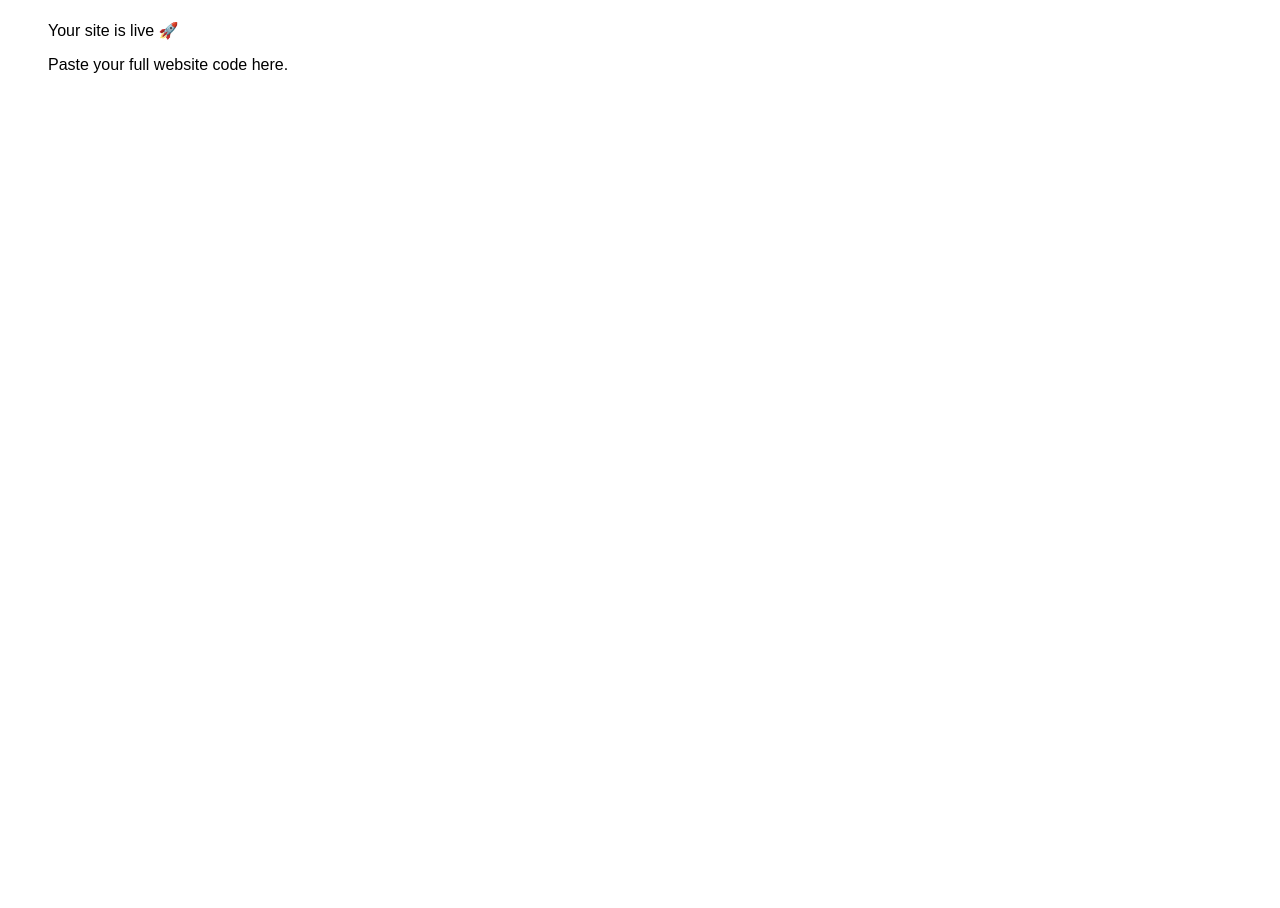
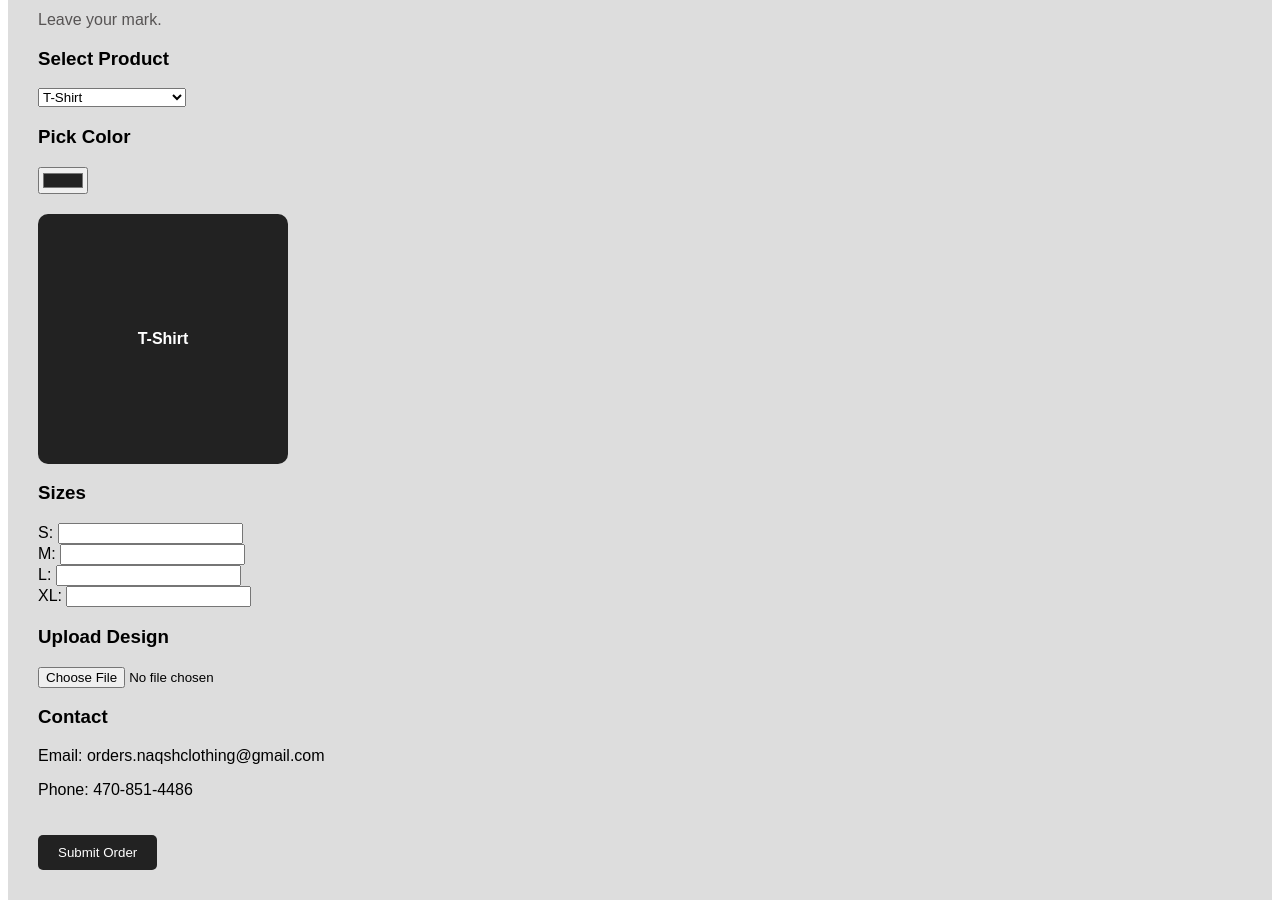
Before and after one commit to NAQSHClothing/NAQSH-Website, a React (Vite) app: page / in a window 1280 px wide. Shown: the part 107-1015 px from the top of the page. Before the commit the page ends 800 px from the top, so only its background shows below. Built offline with nearby package versions, Linux system fonts and the light colour scheme.

Commit message:
Update App.jsx

```diff
--- a/src/App.jsx
+++ b/src/App.jsx
@@ -1,13 +1,112 @@
-import React from "react";
+import React, { useState } from "react";
 
-function NaqshClothingCustomizer() {
+const PRODUCTS = [
+  "T-Shirt",
+  "Long Sleeve",
+  "Crewneck Sweatshirt",
+  "Pullover Hoodie",
+  "Zip Hoodie",
+  "Quarter Zip",
+  "Mock Neck Hoodie",
+  "Varsity Jacket",
+  "Windbreaker",
+  "Denim Jacket",
+  "Track Jacket",
+  "Crop Hoodie"
+];
+
+export default function NaqshClothingCustomizer() {
+  const [selectedProduct, setSelectedProduct] = useState(PRODUCTS[0]);
+  const [color, setColor] = useState("#222222");
+  const [sizes, setSizes] = useState({ S: 0, M: 0, L: 0, XL: 0 });
+  const [designFile, setDesignFile] = useState(null);
+
+  const handleSizeChange = (size, value) => {
+    setSizes({ ...sizes, [size]: parseInt(value) || 0 });
+  };
+
   return (
-    <div style={{padding: "40px", fontFamily: "sans-serif"}}>
-      <h1>NAQSH Clothing</h1>
-      <p>Your site is live 🚀</p>
-      <p>Paste your full website code here.</p>
+    <div style={{ fontFamily: "sans-serif", padding: "30px", background: "#dddddd" }}>
+
+      <h1 style={{ color: "#222222" }}>NAQSH Clothing</h1>
+      <p style={{ color: "#575454" }}>Leave your mark.</p>
+
+      {/* Product Selection */}
+      <h3>Select Product</h3>
+      <select
+        value={selectedProduct}
+        onChange={(e) => setSelectedProduct(e.target.value)}
+      >
+        {PRODUCTS.map((p) => (
+          <option key={p}>{p}</option>
+        ))}
+      </select>
+
+      {/* Color Picker */}
+      <h3>Pick Color</h3>
+      <input
+        type="color"
+        value={color}
+        onChange={(e) => setColor(e.target.value)}
+      />
+
+      {/* Mockup */}
+      <div
+        style={{
+          marginTop: "20px",
+          width: "250px",
+          height: "250px",
+          background: color,
+          display: "flex",
+          alignItems: "center",
+          justifyContent: "center",
+          color: "white",
+          fontWeight: "bold",
+          borderRadius: "10px"
+        }}
+      >
+        {selectedProduct}
+      </div>
+
+      {/* Sizes */}
+      <h3>Sizes</h3>
+      {["S", "M", "L", "XL"].map((size) => (
+        <div key={size}>
+          {size}:{" "}
+          <input
+            type="number"
+            min="0"
+            onChange={(e) => handleSizeChange(size, e.target.value)}
+          />
+        </div>
+      ))}
+
+      {/* Upload */}
+      <h3>Upload Design</h3>
+      <input
+        type="file"
+        onChange={(e) => setDesignFile(e.target.files[0])}
+      />
+
+      {/* Contact */}
+      <h3>Contact</h3>
+      <p>Email: orders.naqshclothing@gmail.com</p>
+      <p>Phone: 470-851-4486</p>
+
+      {/* Submit */}
+      <button
+        style={{
+          marginTop: "20px",
+          padding: "10px 20px",
+          background: "#222222",
+          color: "white",
+          border: "none",
+          borderRadius: "5px"
+        }}
+        onClick={() => alert("Order submitted (we'll contact you!)")}
+      >
+        Submit Order
+      </button>
     </div>
   );
 }
-
-export default NaqshClothingCustomizer;
```
